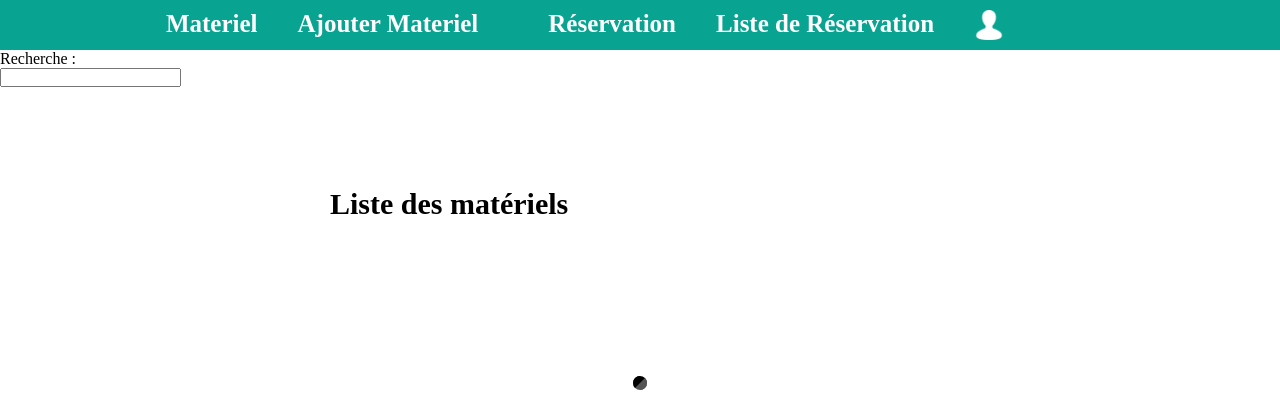
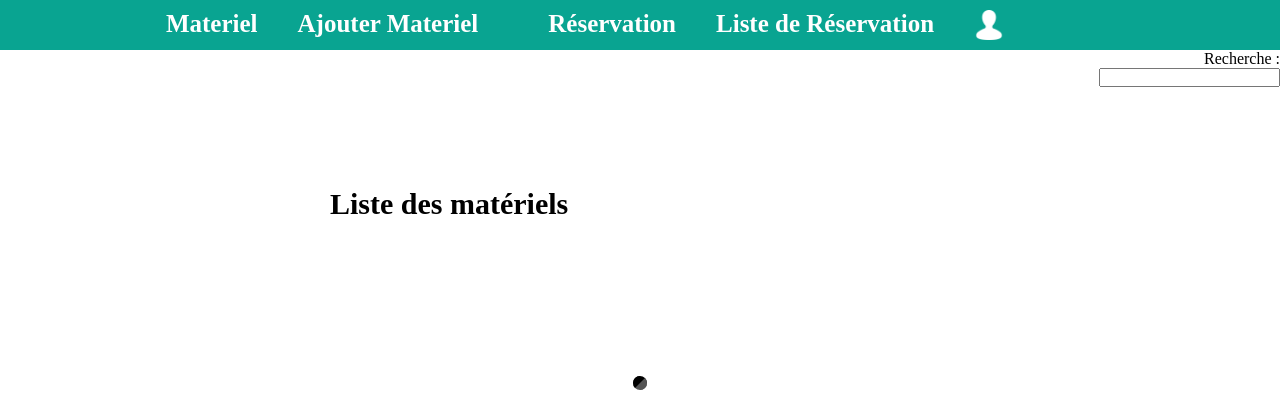
Before and after one commit to Jeremie-PARANT/app-reservation-materiel, a PHP site: page /materiel.php in a window 1280 px wide. Shown: the top 420 px of the page. Run offline with PHP 8.4, Linux system fonts and the light colour scheme; the visitor is signed in with stand-in values (Sample User, id 1); data that the repository does not hold is empty.

Commit message:
modif recherche

```diff
--- a/materiel.php
+++ b/materiel.php
@@ -19,7 +19,7 @@
         include_once('includes/header.php');
 
         //BARRE DE RECHERCHE
-        echo '<form action="materiel.php" method="post">
+        echo '<form class="rech_droite" action="materiel.php" method="post">
         <div class="form_txt">Recherche :</div><input type="text" name="nom_materiel">
         </form>';
         if (!empty($_POST['nom_materiel'])){
--- a/styles/tableau.css
+++ b/styles/tableau.css
@@ -78,3 +78,7 @@ table {
     margin-top: 10px;
     margin-bottom: 10px;
 }
+
+.rech_droite{
+    text-align: right;
+}
```
